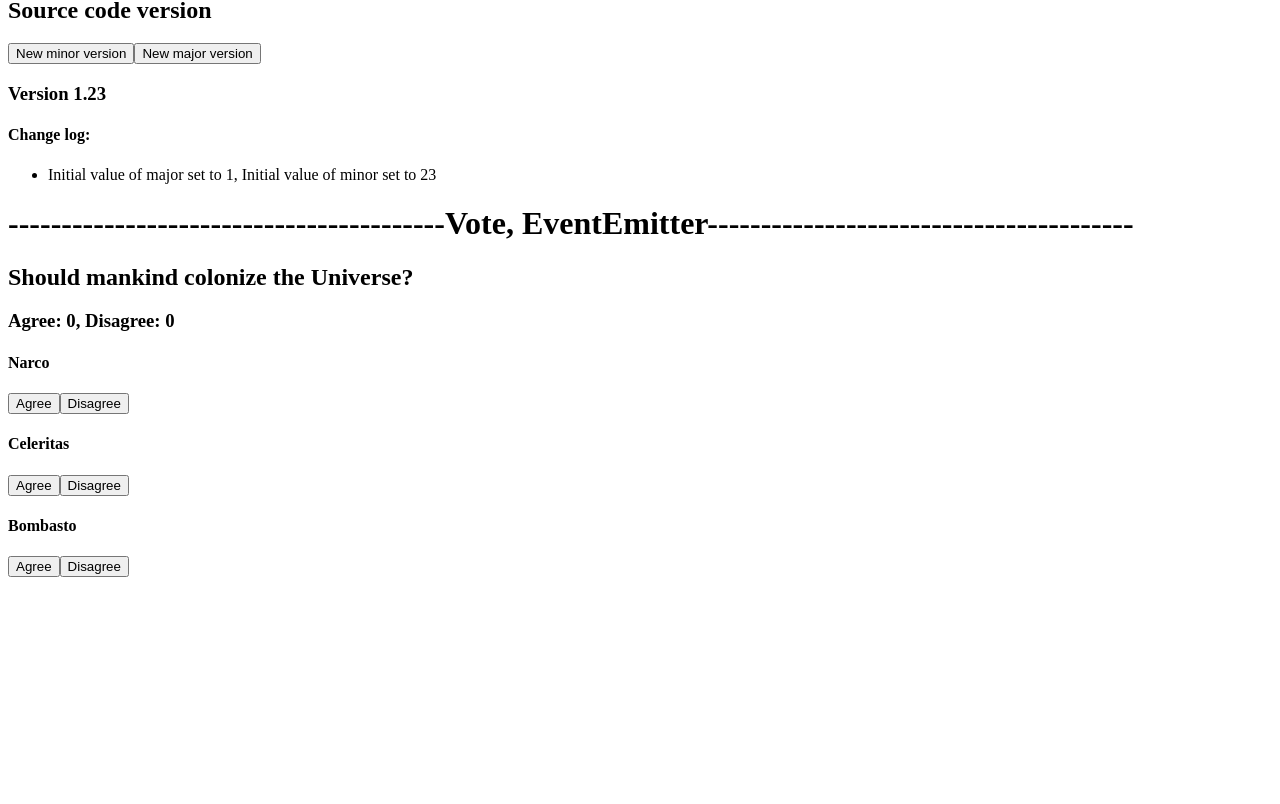
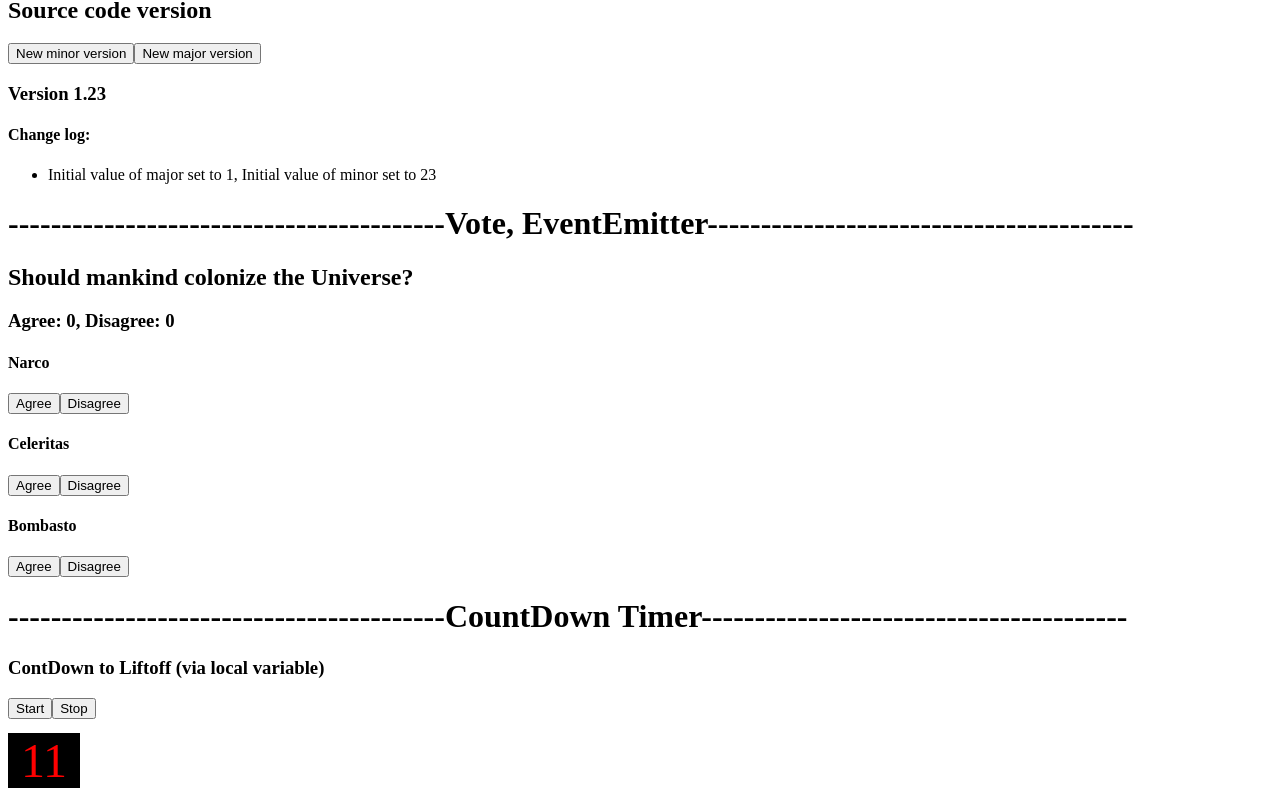
Before and after one commit to SamanehGhafouri/Angular-Component-Interaction, an Angular app: page / in a window 1280 px wide. Shown: the part 594-1398 px from the top of the page. Before the commit the page ends 1179 px from the top, so only its background shows below. Built offline with nearby package versions, Linux system fonts and the light colour scheme.

Commit message:
parent interacts with child via local variable

```diff
--- a/src/app/app.component.html
+++ b/src/app/app.component.html
@@ -5,3 +5,5 @@
 <app-version-parent></app-version-parent>
 <h1>-----------------------------------------Vote, EventEmitter----------------------------------------</h1>
 <app-vote-taker></app-vote-taker>
+<h1>-----------------------------------------CountDown Timer----------------------------------------</h1>
+<app-countdown-parent-lv></app-countdown-parent-lv>
--- /dev/null
+++ b/src/app/countdown-parent/countdown-parent.component.css
@@ -0,0 +1,8 @@
+.seconds {
+  background-color: black;
+  color: red;
+  font-size: 3em;
+  margin: 0.3em 0;
+  text-align: center;
+  width: 1.5em;
+}
--- /dev/null
+++ b/src/app/countdown-parent/countdown-parent.component.html
@@ -0,0 +1,5 @@
+<h3>ContDown to Liftoff (via local variable)</h3>
+<button (click)="timer.start()">Start</button>
+<button (click)="timer.stop()">Stop</button>
+<div class="seconds">{{timer.seconds}}</div>
+<app-countdown-timer #timer></app-countdown-timer>
--- /dev/null
+++ b/src/app/countdown-timer/countdown-timer.component.html
@@ -0,0 +1 @@
+<p>{{message}}</p>
--- /dev/null
+++ b/src/app/countdown-timer/countdown-timer.component.ts
@@ -0,0 +1,44 @@
+import {Component, OnDestroy, OnInit} from '@angular/core';
+
+@Component({
+  selector: 'app-countdown-timer',
+  templateUrl: './countdown-timer.component.html',
+  styleUrls: ['./countdown-timer.component.css']
+})
+export class CountdownTimerComponent implements OnDestroy {
+
+  intervalId = 0;
+  message = '';
+  seconds = 11;
+
+  ngOnDestroy(){ this.clearTimer(); }
+
+  start(){
+    this.countDown();
+  }
+
+  stop(){
+    this.clearTimer();
+    this.message = `Holding at T-${this.seconds} seconds`;
+  }
+
+  private clearTimer() {
+    clearInterval(this.intervalId)
+  }
+
+  private countDown(){
+    this.clearTimer();
+    this.intervalId = window.setInterval(() => {
+      this.seconds -= 1;
+      if (this.seconds === 0) {
+        this.message = 'Blast off!';
+      }
+      else {
+        if ( this.seconds < 0) {
+          this.seconds = 10;
+        }
+        this.message = `T-${this.seconds} seconds and counting`;
+      }
+    }, 1000);
+  }
+}
```
Also changed, not shown: src/app/app.module.ts (+7 -1 lines), src/app/countdown-parent/countdown-parent.component.ts (added, +11 -0 lines), src/app/countdown-timer/countdown-timer.component.css (added), 2 other files (tests, documents, lock files or other folders).
